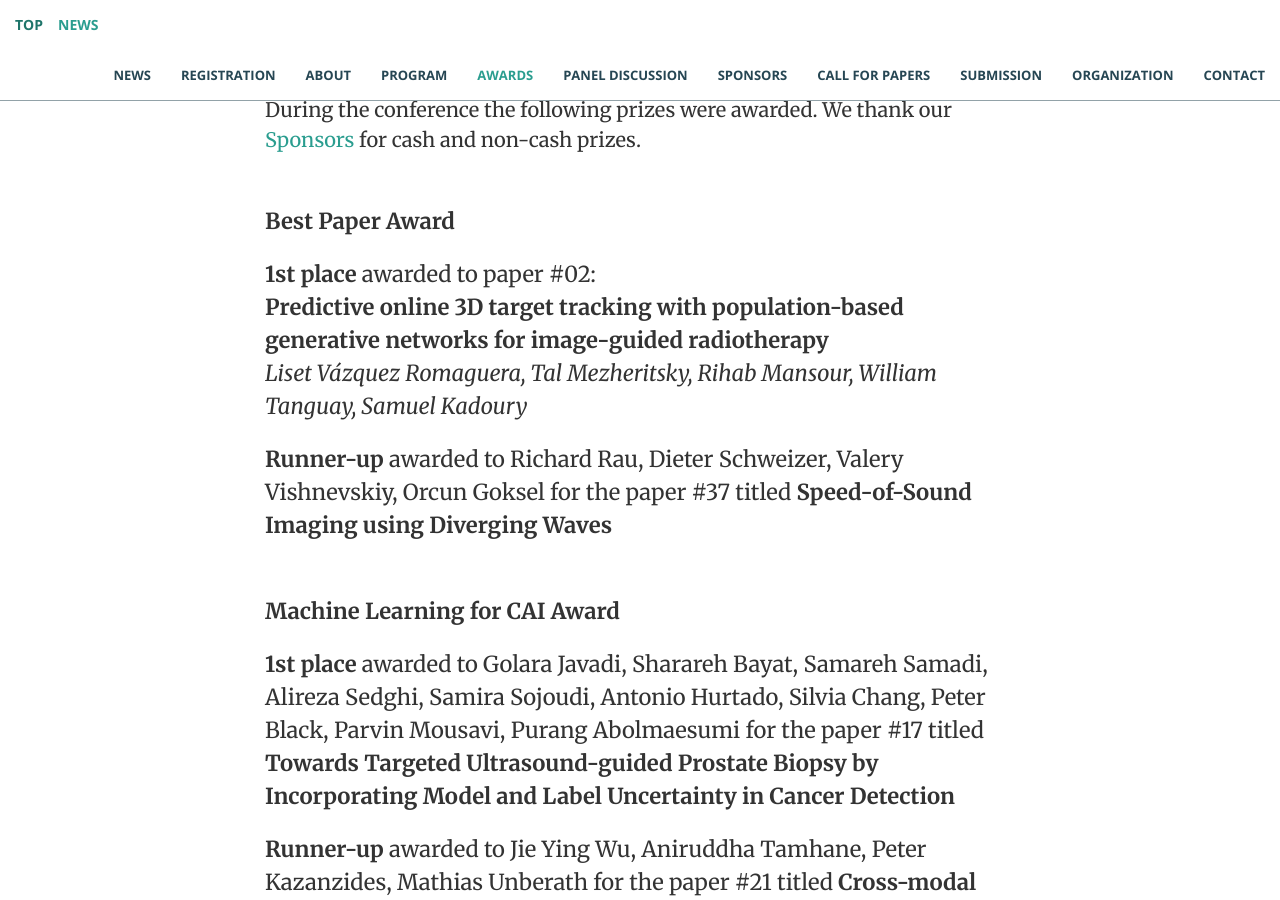
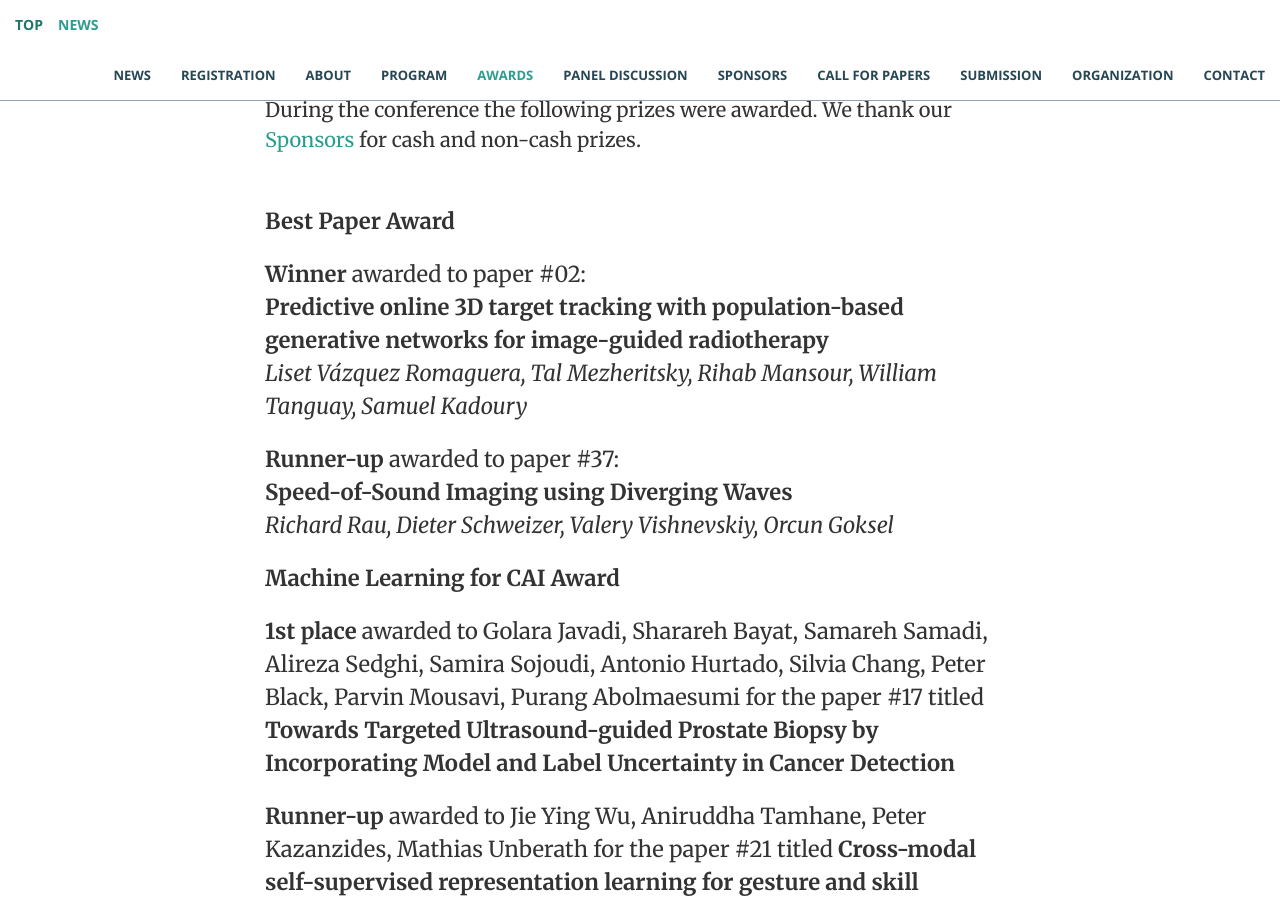
Before and after one commit to ipcai2021/ipcai2021.github.io, a Jekyll site: the page built from index.html, in a window 1280 px wide and 900 px high, scrolled down 14725 px. Built offline with Jekyll 4.4.1, drawn with Linux system fonts in a browser that asks for light colours.

```diff
--- a/_includes/program.html
+++ b/_includes/program.html
@@ -546,11 +546,13 @@
 
 				<p class="font_8" style="font-size:18px"><span style="font-size:22px"><b>Best Paper Award</b></p>
 				<p class="font_8" style="font-size:18px"><span style="font-size:22px">
-				<b>1st place</b> awarded to paper #02:</br>
+				<b>Winner</b> awarded to paper #02:</br>
 					<b>Predictive online 3D target tracking with population-based generative networks for image-guided radiotherapy</b></br>
-					<i>Liset Vázquez Romaguera, Tal Mezheritsky, Rihab Mansour, William Tanguay, Samuel Kadoury</i></br></p>
+					<i>Liset Vázquez Romaguera, Tal Mezheritsky, Rihab Mansour, William Tanguay, Samuel Kadoury</i></p>
 				<p class="font_8" style="font-size:18px"><span style="font-size:22px">
-				<b>Runner-up</b> awarded to Richard Rau, Dieter Schweizer, Valery Vishnevskiy, Orcun Goksel for the paper #37 titled <b>Speed-of-Sound Imaging using Diverging Waves</b></br></br></p>
+				<b>Runner-up</b> awarded to paper #37:</br>
+					<b>Speed-of-Sound Imaging using Diverging Waves</b></br>
+					<i>Richard Rau, Dieter Schweizer, Valery Vishnevskiy, Orcun Goksel</i></br></p>
 
 				<p class="font_8" style="font-size:18px"><span style="font-size:22px"><b>Machine Learning for CAI Award</b></p>
 				<p class="font_8" style="font-size:18px"><span style="font-size:22px">
```
